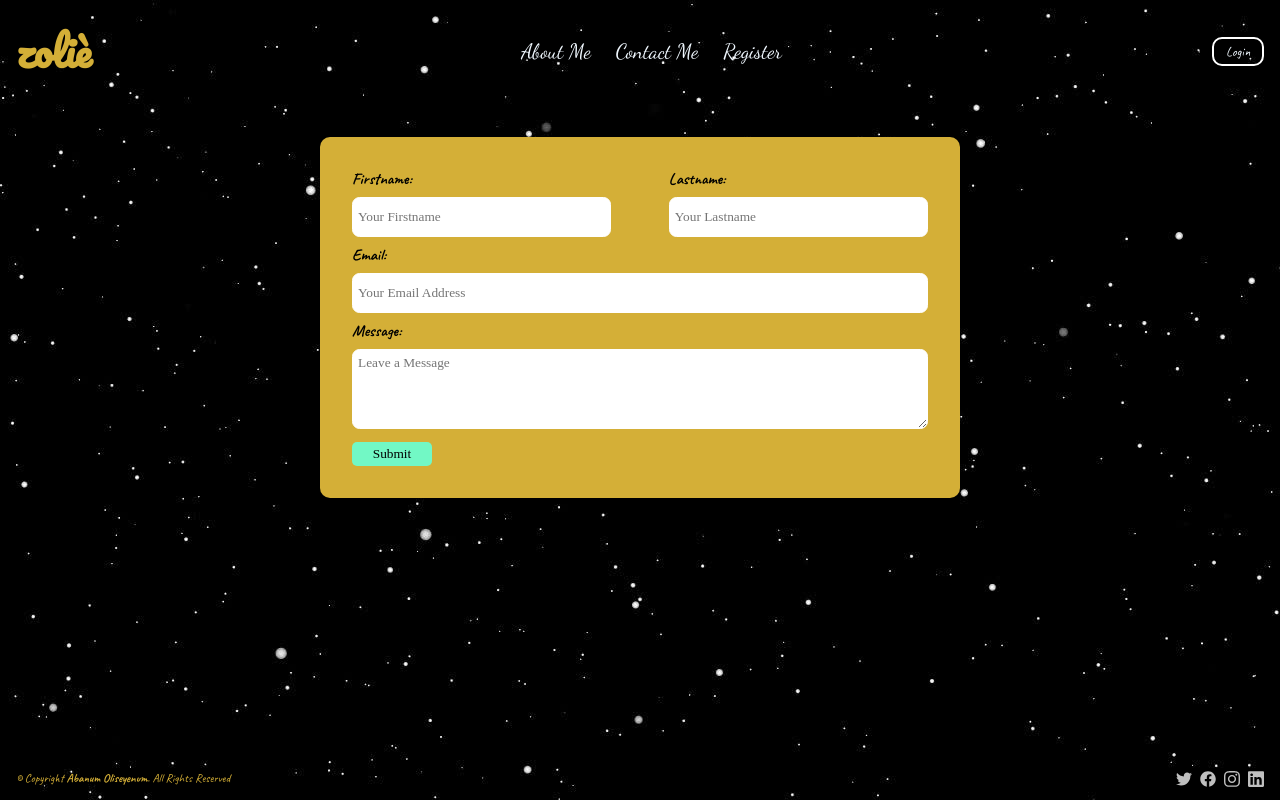
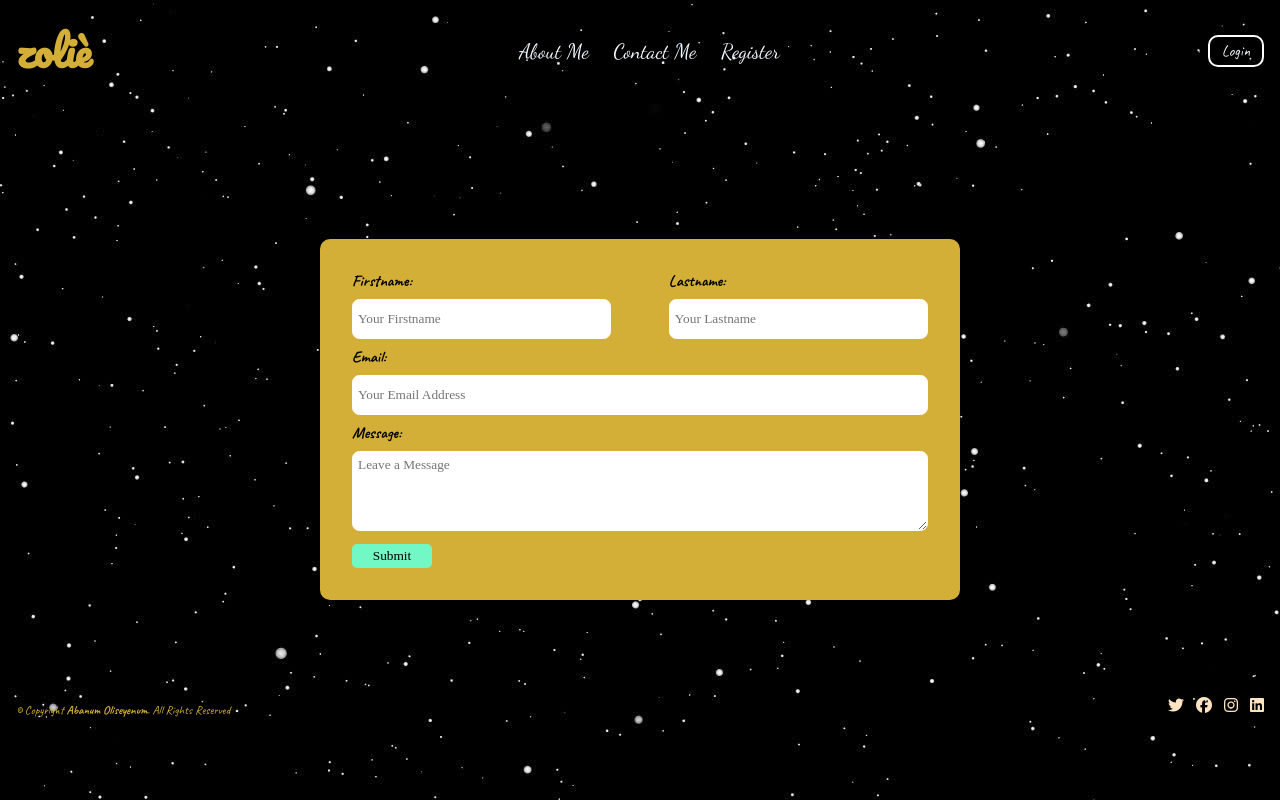
Before and after one commit to Codeyenum/zuri_portforlio-project, a plain HTML site: page contact.html in a window 1280 px wide. Drawn offline with Linux system fonts and the light colour scheme.

Commit message:
footer changes

```diff
--- a/contact.html
+++ b/contact.html
@@ -6,6 +6,7 @@
    <meta http-equiv="X-UA-Compatible" content="IE=edge">
    <meta name="viewport" content="width=device-width, initial-scale=1.0">
    <link rel="stylesheet" href="./css/contact.css">
+   <script src="https://kit.fontawesome.com/1b2bdedf91.js" crossorigin="anonymous"></script>
    <title>Contact Me</title>
 </head>
 
@@ -67,16 +68,16 @@
    <footer class="footer">
       <section class="socials">
          <a href="#" class="twitter">
-            <img src="../icons/twitter-brands.svg" alt="twitter">
+            <i class="fa-brands fa-twitter"></i>
          </a>
          <a href="#" class="facebook">
-            <img src="../icons/facebook-brands.svg" alt="facebook">
+            <i class="fa-brands fa-facebook"></i>
          </a>
          <a href="#" class="instagram">
-            <img src="../icons/instagram-brands.svg" alt="instagram">
+            <i class="fa-brands fa-instagram"></i>
          </a>
          <a href="#" class="linkedin">
-            <img src="../icons/linkedin-brands.svg" alt="linkedin">
+            <i class="fa-brands fa-linkedin"></i>
          </a>
       </section>
       <div class="copyright">
--- a/css/contact.css
+++ b/css/contact.css
@@ -28,7 +28,6 @@ a {
 
 /* START OF HEADER STYLING */
 .header {
-   position: fixed;
    width: 100%;
 }
 
@@ -38,7 +37,7 @@ a {
    display: flex;
    justify-content: space-between;
    align-items: center;
-   padding: 0rem 1rem;
+   padding: 0 18px;
 }
 
 .mobile-nav-card {
@@ -47,7 +46,8 @@ a {
    justify-content: space-evenly;
    align-items: center;
 
-   background-color: rgb(212, 175, 55);
+   background-color: rgb(212,175,55);
+   border: 1px solid white;
    border-radius: 7.5px;
    height: 40vh;
    width: 35vw;
@@ -80,7 +80,7 @@ a {
    background-color: rgba(255, 255, 255, 0.4);
 }
 
-.mobile-nav-card a {
+.mobile-nav-card a  {
    border-bottom: 1px solid white;
    color: black;
    font-family: 'Dancing Script', cursive;
@@ -116,13 +116,13 @@ a {
 }
 
 .bar {
-   background-color: rgb(212, 175, 55);
+   background-color: rgb(212,175,55);
    border-radius: 1px;
    height: 2px;
    width: 13px;
 }
 
-/* Mobile Section End */
+/* Mobile Menu Section End */
 
 /* General Header Section */
 
@@ -136,7 +136,7 @@ a {
 }
 
 .logo {
-   color: rgb(212, 175, 55);
+   color: rgb(212,175,55);
    font-family: 'Pacifico', cursive;
    font-size: 2.5rem;
    font-weight: 700;
@@ -147,7 +147,7 @@ a {
 }
 
 .nav-links a:hover {
-   color: rgb(212, 175, 55);
+   color: rgb(212,175,55);
    font-size: 1.2rem;
 }
 
@@ -155,15 +155,14 @@ a {
    background-color: transparent;
    border: 2px solid white;
    border-radius: 10px;
-   font-size: .85rem;
+   font-size: 1rem;
    padding: .25rem .75rem;
 }
 
 .login-button:hover {
-   border: 2px solid rgb(212, 175, 55);
-   color: rgb(212, 175, 55);
+   border: 2px solid rgb(212,175,55);
+   color: rgb(212,175,55);
 }
-
 /* END OF HEADER STYLING */
 
 /* START OF MAIN SECTION STYLING */
@@ -222,7 +221,7 @@ button {
 
 /* START OF FOOTER STYLING */
 .footer {
-   color: rgb(212, 175, 55);
+   color: rgb(212,175,55);
    display: block;
 
 
@@ -232,9 +231,6 @@ button {
    text-align: center;
    width: 100%;
 
-   position: absolute;
-   bottom: 0;
-   left: 0;
 }
 
 .copyright {
@@ -246,13 +242,17 @@ button {
    display: flex;
    justify-content: center;
    align-items: center;
-   column-gap: .5rem;
-   margin: .35rem 0 0;
+   column-gap: .75rem;
+   font-size: 1rem;
+   margin-bottom: .5rem;
 }
 
-.socials img {
-   filter: brightness(0) invert(.75);
-   width: 16px;
+.fa-brands {
+   color: bisque;
+}
+
+.fa-brands:hover {
+   color: rgb(212,175,55);
 }
 
 /* END OF FOOTER STYLING */
--- a/css/login.css
+++ b/css/login.css
@@ -28,7 +28,6 @@ a {
 
 /* START OF HEADER STYLING */
 .header {
-   position: fixed;
    width: 100%;
 }
 
@@ -38,7 +37,7 @@ a {
    display: flex;
    justify-content: space-between;
    align-items: center;
-   padding: 0rem 1rem;
+   padding: 0 18px;
 }
 
 .mobile-nav-card {
@@ -48,6 +47,7 @@ a {
    align-items: center;
 
    background-color: rgb(212,175,55);
+   border: 1px solid white;
    border-radius: 7.5px;
    height: 40vh;
    width: 35vw;
@@ -122,7 +122,7 @@ a {
    width: 13px;
 }
 
-/* Mobile Section End */
+/* Mobile Menu Section End */
 
 /* General Header Section */
 
@@ -155,7 +155,7 @@ a {
    background-color: transparent;
    border: 2px solid white;
    border-radius: 10px;
-   font-size: .85rem;
+   font-size: 1rem;
    padding: .25rem .75rem;
 }
 
@@ -164,6 +164,7 @@ a {
    color: rgb(212,175,55);
 }
 /* END OF HEADER STYLING */
+
 
 /* START OF MAIN SECTION STYLING */
 
@@ -213,9 +214,6 @@ button {
    text-align: center;
    width: 100%;
 
-   position: absolute;
-   bottom: 0;
-   left: 0;
 }
 
 .copyright {
@@ -227,13 +225,17 @@ button {
    display: flex;
    justify-content: center;
    align-items: center;
-   column-gap: .5rem;
-   margin: .35rem 0 0;
+   column-gap: .75rem;
+   font-size: 1rem;
+   margin-bottom: .5rem;
 }
 
-.socials img {
-   filter: brightness(0) invert(.75);
-   width: 16px;
+.fa-brands {
+   color: bisque;
+}
+
+.fa-brands:hover {
+   color: rgb(212,175,55);
 }
 
 /* END OF FOOTER STYLING */
--- a/css/reg.css
+++ b/css/reg.css
@@ -28,7 +28,6 @@ a {
 
 /* START OF HEADER STYLING */
 .header {
-   /* position: fixed; */
    width: 100%;
 }
 
@@ -38,7 +37,7 @@ a {
    display: flex;
    justify-content: space-between;
    align-items: center;
-   padding: 0rem 1rem;
+   padding: 0 18px;
 }
 
 .mobile-nav-card {
@@ -48,6 +47,7 @@ a {
    align-items: center;
 
    background-color: rgb(212,175,55);
+   border: 1px solid white;
    border-radius: 7.5px;
    height: 40vh;
    width: 35vw;
@@ -122,7 +122,7 @@ a {
    width: 13px;
 }
 
-/* Mobile Section End */
+/* Mobile Menu Section End */
 
 /* General Header Section */
 
@@ -155,7 +155,7 @@ a {
    background-color: transparent;
    border: 2px solid white;
    border-radius: 10px;
-   font-size: .85rem;
+   font-size: 1rem;
    padding: .25rem .75rem;
 }
 
@@ -164,6 +164,7 @@ a {
    color: rgb(212,175,55);
 }
 /* END OF HEADER STYLING */
+
 
 /* START OF MAIN SECTION STYLING */
 
@@ -209,7 +210,6 @@ button {
 }
 /* END OF MAIN SECTION STYLING */
 
-
 /* START OF FOOTER STYLING */
 .footer {
    color: rgb(212,175,55);
@@ -222,9 +222,6 @@ button {
    text-align: center;
    width: 100%;
 
-   /* position: absolute;
-   bottom: 0;
-   left: 0; */
 }
 
 .copyright {
@@ -236,13 +233,17 @@ button {
    display: flex;
    justify-content: center;
    align-items: center;
-   column-gap: .5rem;
-   margin: .35rem 0 0;
+   column-gap: .75rem;
+   font-size: 1rem;
+   margin-bottom: .5rem;
 }
 
-.socials img {
-   filter: brightness(0) invert(.75);
-   width: 16px;
+.fa-brands {
+   color: bisque;
+}
+
+.fa-brands:hover {
+   color: rgb(212,175,55);
 }
 
 /* END OF FOOTER STYLING */
--- a/css/style.css
+++ b/css/style.css
@@ -35,7 +35,6 @@ h1, h2, h3, h3 {
 
 /* START OF HEADER STYLING */
 .header {
-   /* position: fixed; */
    width: 100%;
 }
 
@@ -213,6 +212,7 @@ main {
 
 .contact {
    background-color: rgb(212,175,55);
+   border: 1px solid bisque;
    border-radius: 5px;
    margin: 18px;
    text-align: center;
```
Also changed, not shown: login.html (+5 -4 lines), reg.html (+5 -4 lines).
